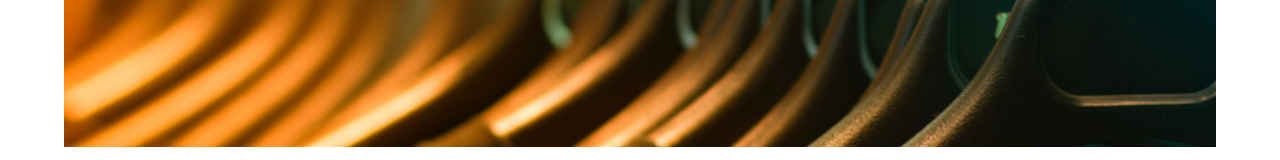
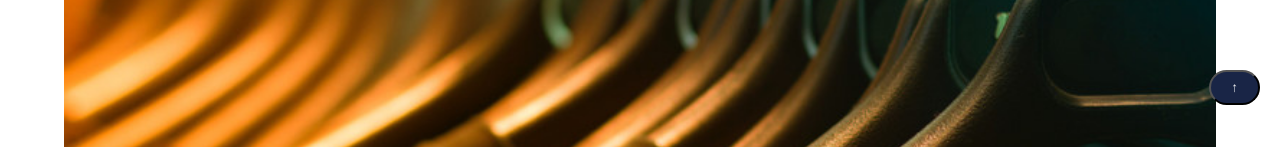
Before and after one commit to DAMIANOIGNAZIO/RossoCorallo, a plain HTML site: page index.html in a window 1280 px wide. Shown: the part 455-615 px from the top of the page. Drawn offline with Linux system fonts and the light colour scheme.

Commit message:
salvamenti

```diff
--- a/contact.css
+++ b/contact.css
@@ -31,8 +31,10 @@ img {
 }
 
 .title-block h1 {
+    padding-top: 40px;
     margin-bottom: 1rem;
-    font-size: 63px;
+    font-size: 45px;
+    text-align: center;
 }
 
 .title-block h3 {
--- a/index.html
+++ b/index.html
@@ -48,11 +48,16 @@
                     <div class="col-3">
                         <img src="profilo.png">
                     </div>
+
                 </div>
             </div>
         </div>
 
-
+        <form>
+            <a href="index.html">
+                <input type="button" class="css_button2" value="&#8593" onClick="history.go(-1);">
+            </a>
+        </form>
 
 
 
--- a/style.css
+++ b/style.css
@@ -312,3 +312,19 @@ nav {
     flex-wrap: wrap;
     justify-content: space-around;
 }
+
+input {
+    display: inline-block;
+    background-color: #192546;
+    padding: 8px 20px;
+    margin: 30px 0;
+    border-radius: 40px;
+    transition: background 0.5s;
+    position: fixed;
+    top: 495px;
+    right: 20px;
+}
+
+.css_button2 {
+    color: #eaebee;
+}
```
Also changed, not shown: about.html (+1 -1 lines), contact.html (+1 -1 lines).
